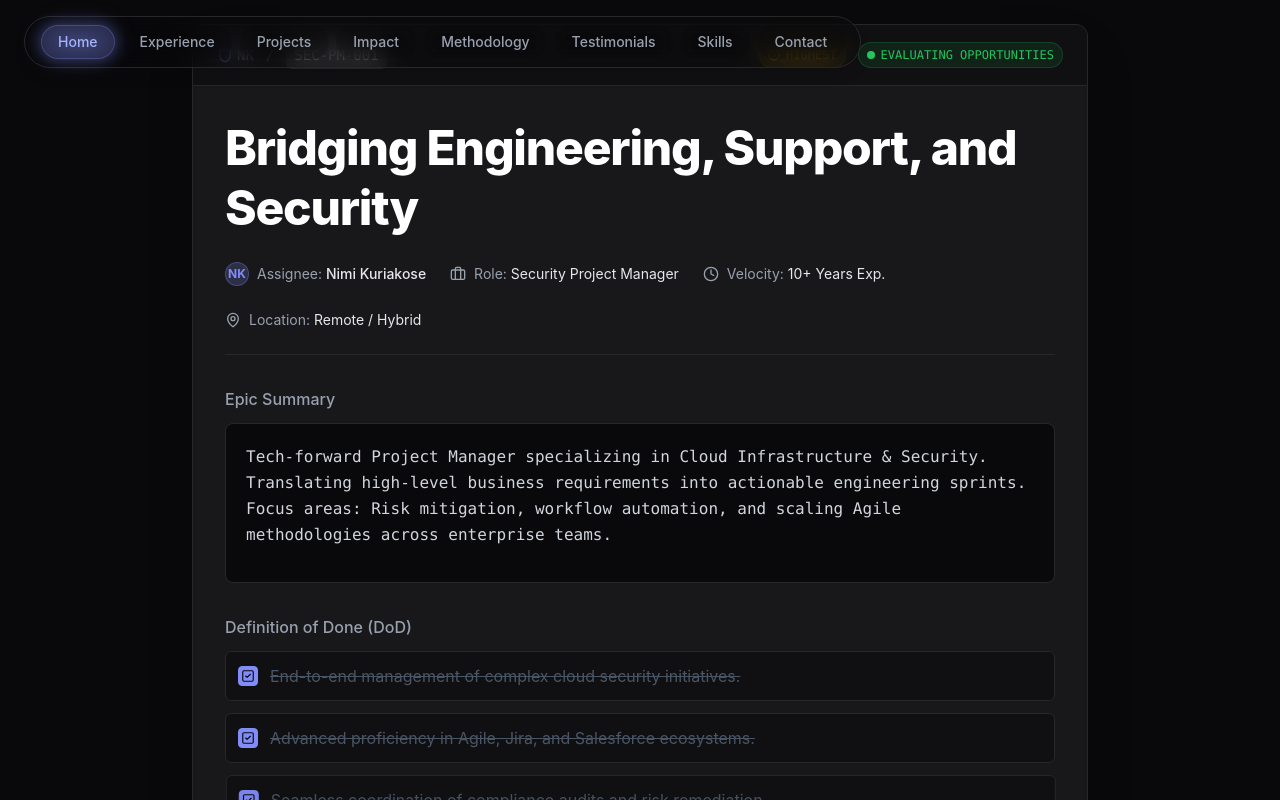
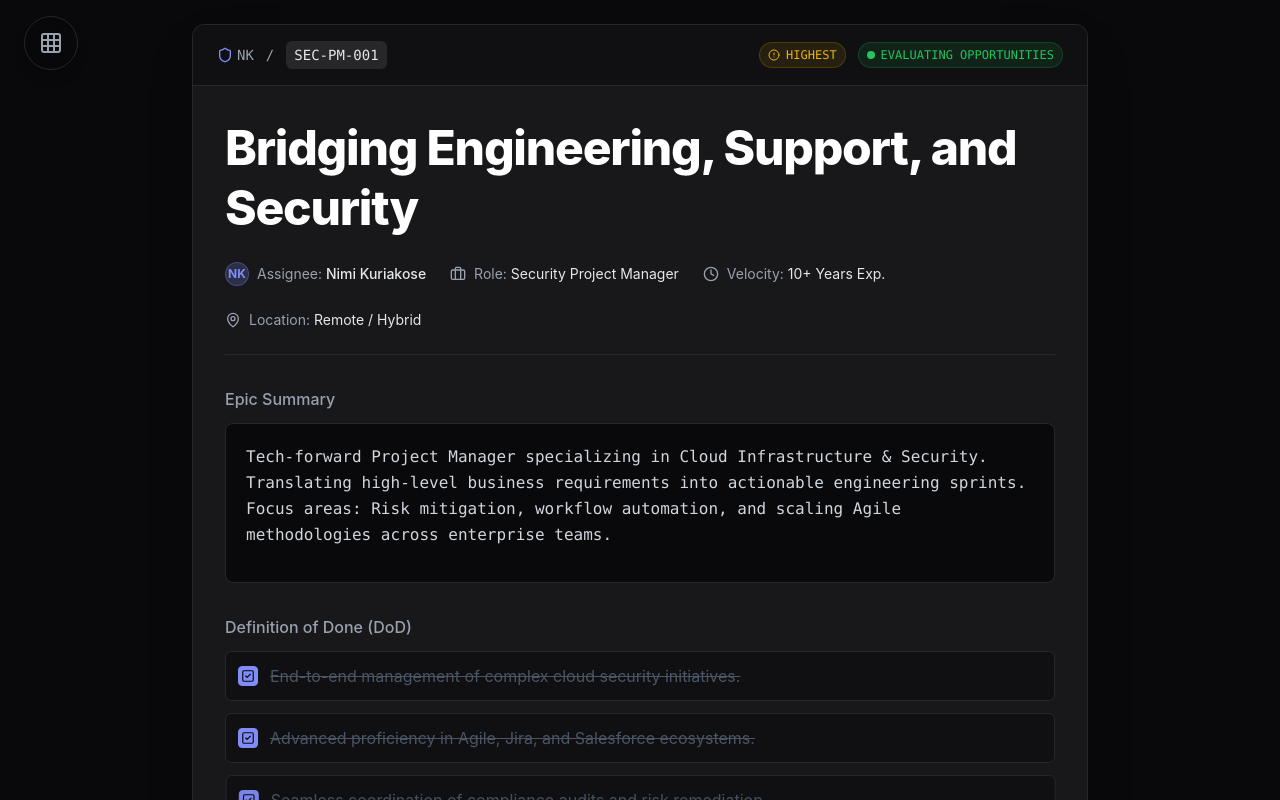
Before and after one commit to DynamicJoker/nimikuriakose.com, a React (Vite) app: page / in a window 1280 px wide. Shown: the top 800 px of the page. Built offline with nearby package versions, Linux system fonts and the light colour scheme.

Commit message:
fix: remove lg:hidden from mobile menu overlay so it works on desktop

```diff
--- a/src/components/TopNavBar.jsx
+++ b/src/components/TopNavBar.jsx
@@ -1,6 +1,6 @@
 import { useState, useEffect } from 'react';
 import { motion, AnimatePresence } from 'motion/react';
-import { Layout, Menu, X } from 'lucide-react';
+import { Layout, Menu, X, Grid } from 'lucide-react';
 import siteConfig from '../data/siteConfig';
 
 const TopNavBar = ({ isJiraMaximized, setIsJiraMaximized }) => {
@@ -53,7 +53,7 @@ const TopNavBar = ({ isJiraMaximized, setIsJiraMaximized }) => {
     <>
       <nav className="fixed top-0 w-full z-[100] px-4 md:px-6 py-4 flex items-center justify-between pointer-events-none gap-4">
         <div className="flex items-center gap-3 pointer-events-auto">
-          {/* Mobile Menu Toggle */}
+          {/* Mobile Menu Toggle (Always Hamburger on Mobile) */}
           <button
             onClick={() => setIsMenuOpen(!isMenuOpen)}
             className="lg:hidden flex items-center justify-center w-10 h-10 rounded-full bg-console/40 backdrop-blur-md border border-border text-gray-300 hover:text-white transition-colors"
@@ -61,8 +61,32 @@ const TopNavBar = ({ isJiraMaximized, setIsJiraMaximized }) => {
             {isMenuOpen ? <X className="w-5 h-5" /> : <Menu className="w-5 h-5" />}
           </button>
 
-          {/* Desktop Links Pill */}
-          <div className="hidden lg:flex items-center gap-2 backdrop-blur-md bg-console/40 px-4 py-2 rounded-full border border-border shadow-lg">
+          {/* Desktop Adaptive Links Pill */}
+          <motion.div
+            layout
+            className="hidden lg:flex items-center backdrop-blur-md bg-console/40 p-1.5 rounded-full border border-border shadow-lg"
+          >
+            <AnimatePresence mode="wait">
+              {isJiraMaximized ? (
+                <motion.button
+                  key="launcher"
+                  initial={{ opacity: 0, scale: 0.8 }}
+                  animate={{ opacity: 1, scale: 1 }}
+                  exit={{ opacity: 0, scale: 0.8 }}
+                  onClick={() => setIsMenuOpen(!isMenuOpen)}
+                  className="w-10 h-10 flex items-center justify-center text-gray-400 hover:text-primary transition-colors rounded-full"
+                  title="Open Navigation"
+                >
+                  <Grid className="w-6 h-6" />
+                </motion.button>
+              ) : (
+                <motion.div
+                  key="full-nav"
+                  initial={{ opacity: 0, x: -20 }}
+                  animate={{ opacity: 1, x: 0 }}
+                  exit={{ opacity: 0, x: -20 }}
+                  className="flex items-center gap-1 px-1"
+                >
                   {siteConfig.navLinks.map((link, idx) => (
                     <button
                       key={idx}
@@ -76,7 +100,10 @@ const TopNavBar = ({ isJiraMaximized, setIsJiraMaximized }) => {
                       {link.label}
                     </button>
                   ))}
-          </div>
+                </motion.div>
+              )}
+            </AnimatePresence>
+          </motion.div>
         </div>
 
         {/* Right Minimized Icon Slot */}
@@ -110,7 +137,7 @@ const TopNavBar = ({ isJiraMaximized, setIsJiraMaximized }) => {
             animate={{ opacity: 1, y: 0 }}
             exit={{ opacity: 0, y: -20 }}
             transition={{ type: 'spring', damping: 25, stiffness: 200 }}
-            className="fixed inset-0 z-[90] lg:hidden bg-console/95 backdrop-blur-xl pt-24 px-6 overflow-y-auto"
+            className="fixed inset-0 z-[90] bg-console/95 backdrop-blur-xl pt-24 px-6 overflow-y-auto"
           >
             <div className="flex flex-col gap-2 max-w-sm mx-auto">
               {siteConfig.navLinks.map((link, idx) => (
```
Lines whose indentation alone changed are shown as unchanged.
